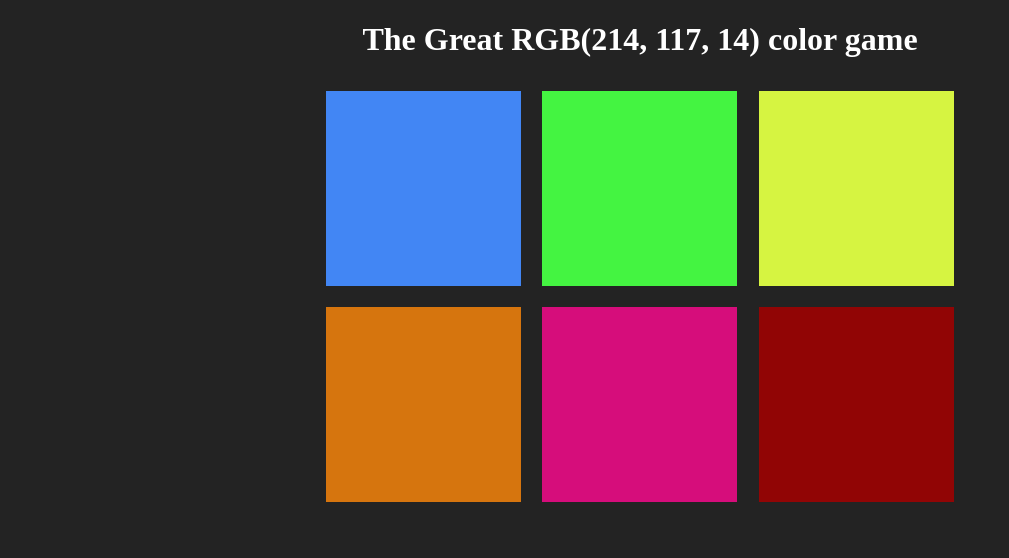
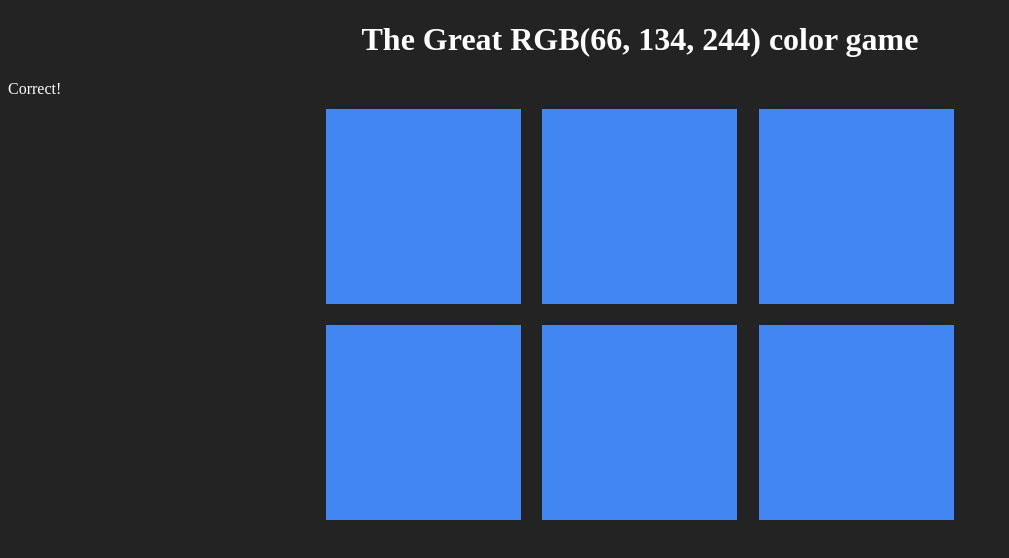
Before and after one commit to mohitPassan/Color-Game, a plain HTML site: page index.html in a window 1280 px wide. Both pictures are taken after a click on the element 423 px from the left and 188 px from the top of the page. Shown: the whole page, without its empty margins (0-1009 px from the left). Drawn offline with Linux system fonts and the light colour scheme.

Commit message:
Added the span which displays 'correct' or 'try again'. Also added the feature where boxes change their color to bg color when wrong and when correct, every box becomes the same color.

```diff
--- a/index.html
+++ b/index.html
@@ -6,6 +6,7 @@
 </head>
 <body>
 	<h1>The Great <span id="rgbDisplay"></span> color game</h1>
+	<span id="answerStatus"></span>
 	<div id="container">
 		<div class="square"></div>
 		<div class="square"></div>
--- a/script.js
+++ b/script.js
@@ -4,10 +4,10 @@ var colors = [
 	"rgb(214, 244, 65)",
 	"rgb(214, 117, 14)",
 	"rgb(214, 13, 123)",
-	"rgb(145, 5, 5)",
+	"rgb(145, 5, 5)"
 ]
 
-var pickedColor = colors[3];
+var pickedColor = chooseColor();
 var squares = document.querySelectorAll(".square");
 
 for(var i=0; i<squares.length; i++) {
@@ -16,12 +16,27 @@ for(var i=0; i<squares.length; i++) {
 	squares[i].addEventListener("click", function() {
 		var clickedColor = this.style.backgroundColor;
 		if(clickedColor === pickedColor) {
-			alert("correct");
+			changeColors();
+			ansStatus.textContent = "Correct!"
 		} else {
-			alert("wrong");
+			this.style.backgroundColor = "#232323";
+			ansStatus.textContent = "Try Again!";
 		}
 	});
 }
 
 var rgbDisplay = document.querySelector("#rgbDisplay");
 rgbDisplay.textContent = pickedColor.toUpperCase();
+
+function changeColors() {
+	for(var i=0; i<squares.length; i++) {
+		squares[i].style.backgroundColor = pickedColor;
+	}
+}
+
+function chooseColor() {
+	var colorIndex = Math.floor(Math.random() * 6);
+	return colors[colorIndex];
+}
+
+var ansStatus = document.querySelector("#answerStatus");
--- a/style.css
+++ b/style.css
@@ -20,3 +20,7 @@ h1 {
 	margin: 1.666%;
 	float: left;
 }
+
+#answerStatus {
+	color: white;
+}
```
